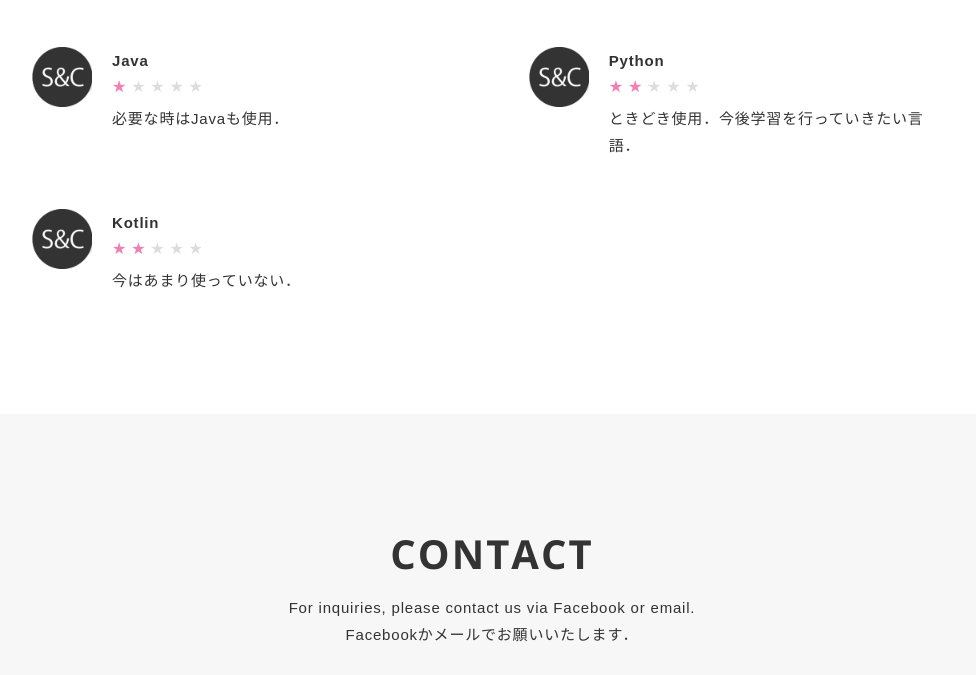
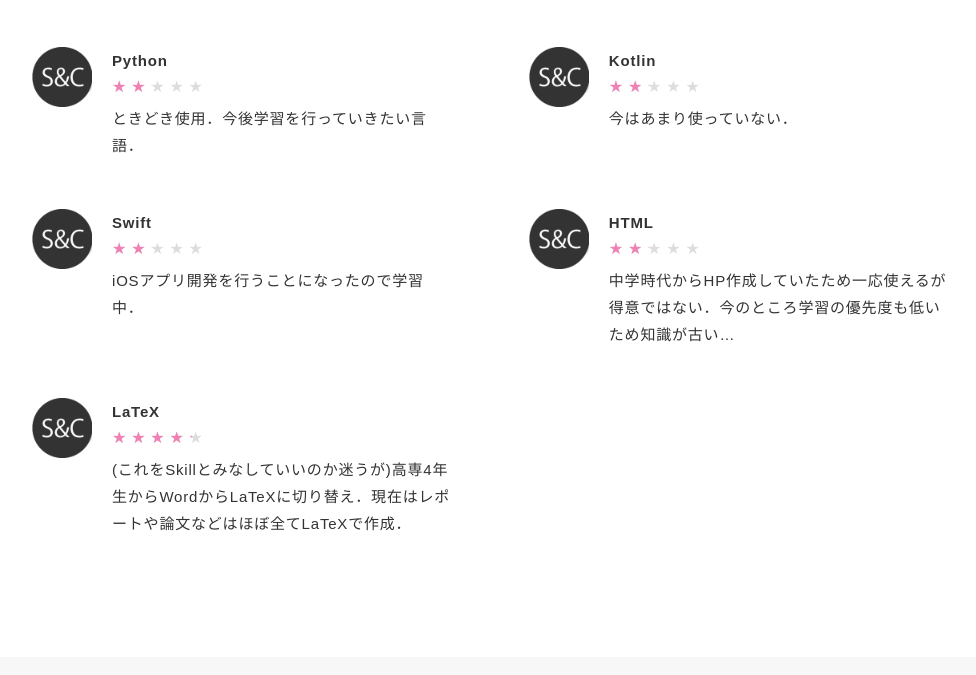
Before and after one commit to YutaYoshioka/portfolio, a plain HTML site: page index.html in a window 1280 px wide. Shown: the part 2439-3114 px from the top of the page, without its empty margins (148-1124 px from the left). Drawn offline with nearby package versions, Linux system fonts and the light colour scheme.

Commit message:
[update] ABOUT, Skill, email

```diff
--- a/index.html
+++ b/index.html
@@ -54,7 +54,7 @@
           <div class="section-lead">
             <p>
               Born in Saitama, Japan in 1999. Technical college(2015-2020) → University(2020-)<br>
-			  1999年，埼玉県出身．高専卒業後，大学に編入学し在学中．
+			  1999年，埼玉県さいたま市出身．高専卒業後，大学に編入学し在学中．
             </p>
           </div>
           <div class="section-body about">
@@ -71,8 +71,8 @@
 				  I try to be proactive with the motto, "Genius is one percent inspiration and ninety-nine percent perspiration".
                 </p>
                 <p>
-                  都内の高専(情報工学科)卒業後，岩手県の大学に編入学．専門は映像処理・情報デザイン．言語はC#を主に使用，Windowsアプリケーションをときどき趣味で作成．<br>
-				  情報格差が進む今，多くの人を便利にするものを作りたい．<br>
+                  都内の高専(情報工学科)卒業後，岩手県内の某大学に編入学，院進し現在M1．言語はC#, Swiftを主に使用，Windowsアプリケーションをときどき趣味で作成．<br>
+				  情報格差が進む今，多くの人を便利にするものを作りたい．また情報技術で多くの人を楽しませたい．<br>
 				  「Genius is one percent inspiration and ninety-nine percent perspiration.(天才とは1%のひらめきと99%の努力→ひらめきと努力が揃ってこそ成功する)」をモットーに積極的な行動を心がけている．<br>
 				  <br>
 				  いい感じのプロフィール写真がほしい今日この頃…
@@ -131,20 +131,6 @@
                 </div>
               </div>
 
-              <div class="skill-item">
-                <div class="skill-image-wrapper">
-                  <img class="skill-image" src="img/skill/icon_skill.png" alt="">
-                </div>
-                <div class="skill-body">
-                  <h3 class="skill-title">LaTeX</h3>
-                  <div class="skill-rating rating">
-                    <div class="rate rate4"></div>
-                  </div>
-                  <p>
-                    (これをSkillとみなしていいのか迷うが)高専4年生からWordからLaTeXに切り替え．現在はレポートや論文などはほぼ全てLaTeXで作成．</p>
-                </div>
-              </div>
-
 			  <div class="skill-item">
                 <div class="skill-image-wrapper">
                   <img class="skill-image" src="img/skill/icon_skill.png" alt="">
@@ -197,7 +183,7 @@
                     <div class="rate rate1"></div>
                   </div>
                   <p>
-                    必要な時はJavaも使用．</p>
+                    適宜使用．</p>
                 </div>
               </div>
 
@@ -229,6 +215,48 @@
                 </div>
               </div>
 
+		    <div class="skill-item">
+                <div class="skill-image-wrapper">
+                  <img class="skill-image" src="img/skill/icon_skill.png" alt="">
+                </div>
+                <div class="skill-body">
+                  <h3 class="skill-title">Swift</h3>
+                  <div class="skill-rating rating">
+                    <div class="rate rate2"></div>
+                  </div>
+                  <p>
+                    iOSアプリ開発を行うことになったので学習中．</p>
+                </div>
+              </div>
+
+		    <div class="skill-item">
+                <div class="skill-image-wrapper">
+                  <img class="skill-image" src="img/skill/icon_skill.png" alt="">
+                </div>
+                <div class="skill-body">
+                  <h3 class="skill-title">HTML</h3>
+                  <div class="skill-rating rating">
+                    <div class="rate rate2"></div>
+                  </div>
+                  <p>
+                    中学時代からHP作成していたため一応使えるが得意ではない．今のところ学習の優先度も低いため知識が古い…</p>
+                </div>
+              </div>
+
+		<div class="skill-item">
+                <div class="skill-image-wrapper">
+                  <img class="skill-image" src="img/skill/icon_skill.png" alt="">
+                </div>
+                <div class="skill-body">
+                  <h3 class="skill-title">LaTeX</h3>
+                  <div class="skill-rating rating">
+                    <div class="rate rate4"></div>
+                  </div>
+                  <p>
+                    (これをSkillとみなしていいのか迷うが)高専4年生からWordからLaTeXに切り替え．現在はレポートや論文などはほぼ全てLaTeXで作成．</p>
+                </div>
+              </div>
+
             </div>
           </div>
         </div>
@@ -256,7 +284,7 @@
               </li>
 
             </ul>
-            <div class="contact-text">g031s314(a)s.iwate-pu.ac.jp</div>
+            <div class="contact-text">g231u038(a)s.iwate-pu.ac.jp</div>
           </div>
         </div>
       </section>
```
